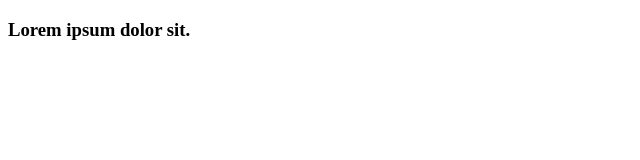
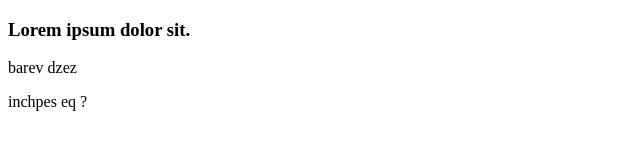
Before and after one commit to emil65651/project-test, a plain HTML site: page index.html in a window 1280 px wide. Shown: the whole page, without its empty margins (0-640 px from the left). Drawn offline with Linux system fonts and the light colour scheme.

Commit message:
Project started

```diff
--- a/index.html
+++ b/index.html
@@ -7,7 +7,8 @@
 </head>
 <body>
     <h3>Lorem ipsum dolor sit.</h3>
-
+    <p>barev dzez</p>
+    <p>inchpes eq ?</p>
 
 
 </body>
```
